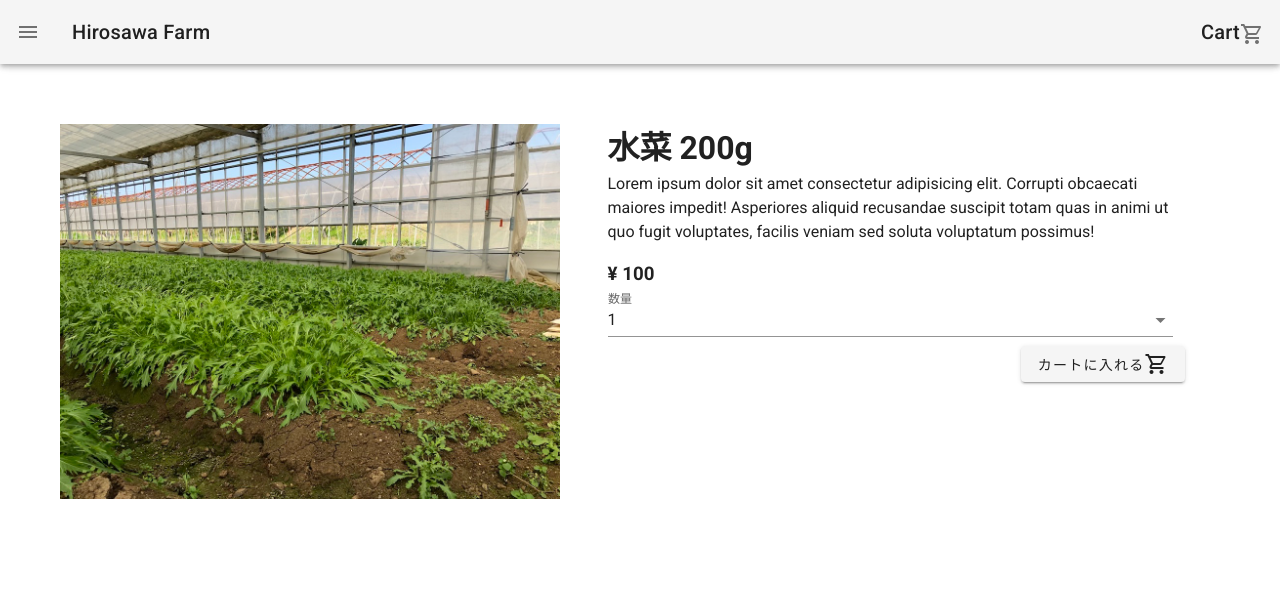
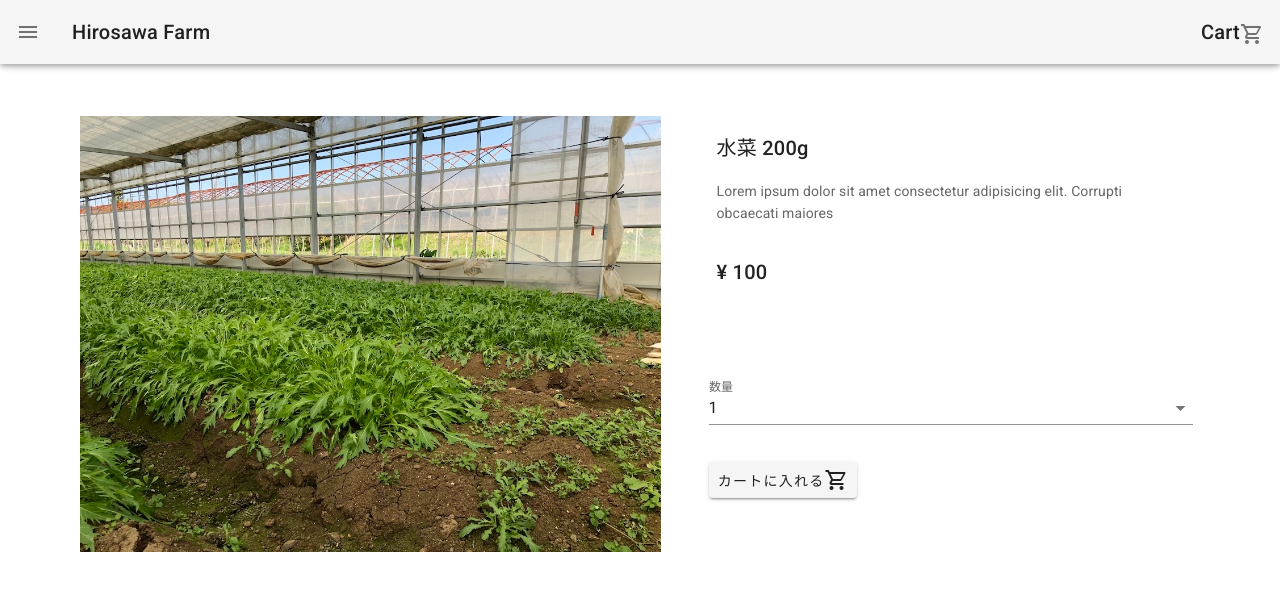
Before and after one commit to masayukihirosawa/farmHirosawa, a Vue app: page /item/1 in a window 1280 px wide. Shown: the top 590 px of the page. Built offline with nearby package versions, Linux system fonts and the light colour scheme.

Commit message:
アイテム詳細ページのレイアウトを変更しました。

```diff
--- a/src/views/Item.vue
+++ b/src/views/Item.vue
@@ -2,17 +2,27 @@
   <div>
     <v-container style="height: 1500px;">
       <v-row>
-        <v-col class="d-md-flex justify-space-around">
-          <v-img :src="item.img" class="my-12 mx-auto" width="500"></v-img>
-          <div class="ma-xs-6 ma-md-12">
-            <h1>{{ item.title }}</h1>
-            <p>
-              Lorem ipsum dolor sit amet consectetur adipisicing elit. Corrupti
-              obcaecati maiores impedit! Asperiores aliquid recusandae suscipit
-              totam quas in animi ut quo fugit voluptates, facilis veniam sed
-              soluta voluptatum possimus!
-            </p>
-            <h3>¥ {{ item.price }}</h3>
+        <v-col class="d-md-flex">
+          <v-img
+            :src="item.img"
+            class="my-5 my-md-10 mx-auto mx-md-5"
+            width="500px"
+          ></v-img>
+          <v-card
+            class="flex-column my-5 my-md-10 mx-auto mx-md-5"
+            width="500px"
+            flat
+          >
+            <v-card flat>
+              <v-card-title>{{ item.title }}</v-card-title>
+              <v-card-text>
+                Lorem ipsum dolor sit amet consectetur adipisicing elit.
+                Corrupti obcaecati maiores
+              </v-card-text>
+              <v-card-title>¥ {{ item.price }}</v-card-title>
+            </v-card>
+            <v-card flat class="mt-md-16">
+              <v-card-actions>
                 <v-select
                   :value="1"
                   :items="quantityRange"
@@ -20,8 +30,9 @@
                   @change="(value) => changeItemQuantity(value, item.id)"
                 >
                 </v-select>
+              </v-card-actions>
               <!-- カートに入れるボタンと、カートに追加しました。のダイアログ -->
-            <v-row justify="end">
+              <v-card-actions>
                 <v-dialog max-width="500">
                   <template v-slot:activator="{ on, attrs }">
                     <v-btn @click="addToCart(item)" v-bind="attrs" v-on="on">
@@ -58,9 +69,10 @@
                     </v-card>
                   </template>
                 </v-dialog>
-            </v-row>
+              </v-card-actions>
+            </v-card>
             <!-- ここまでダイアログ -->
-          </div>
+          </v-card>
         </v-col>
       </v-row>
     </v-container>
```
Lines whose indentation alone changed are shown as unchanged.
